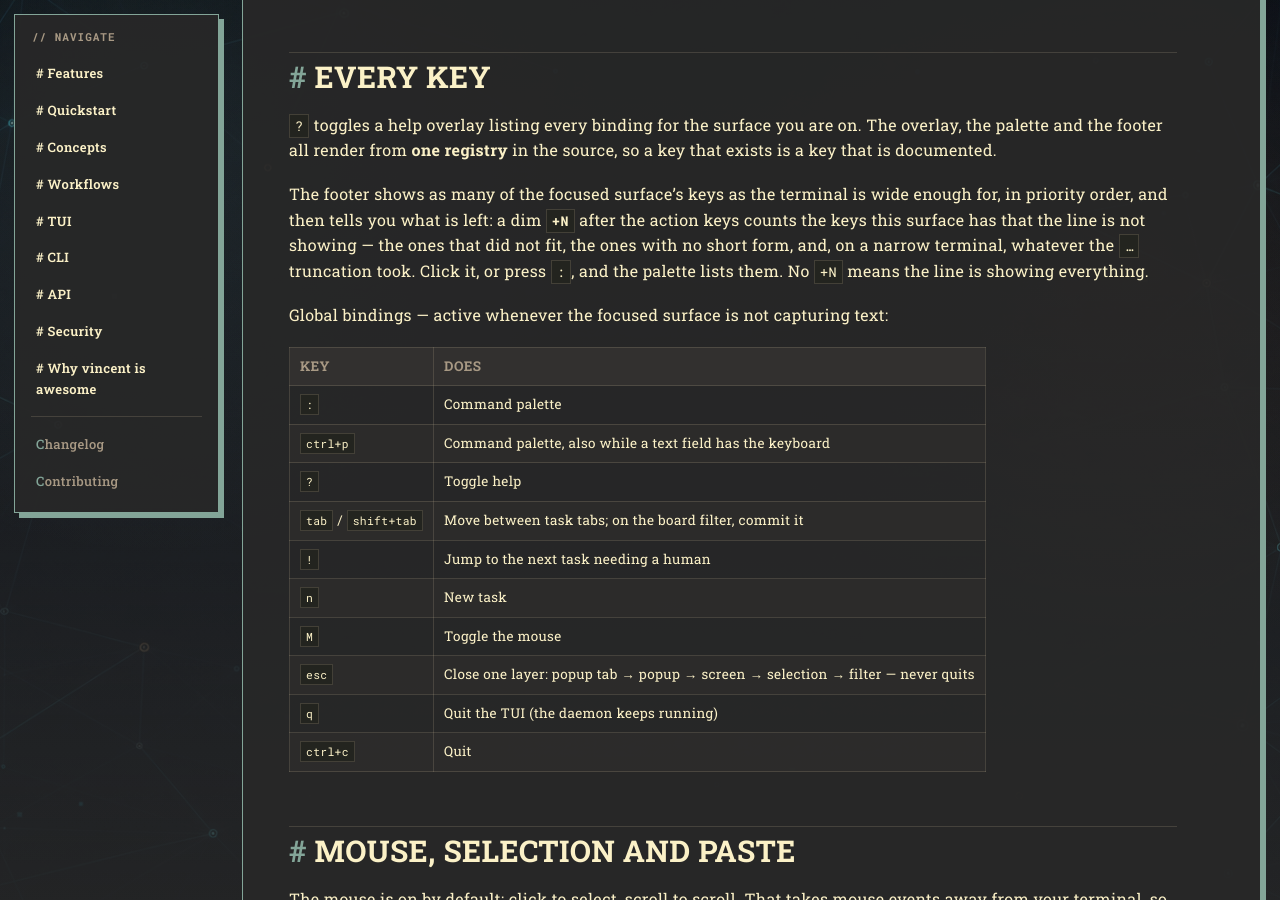
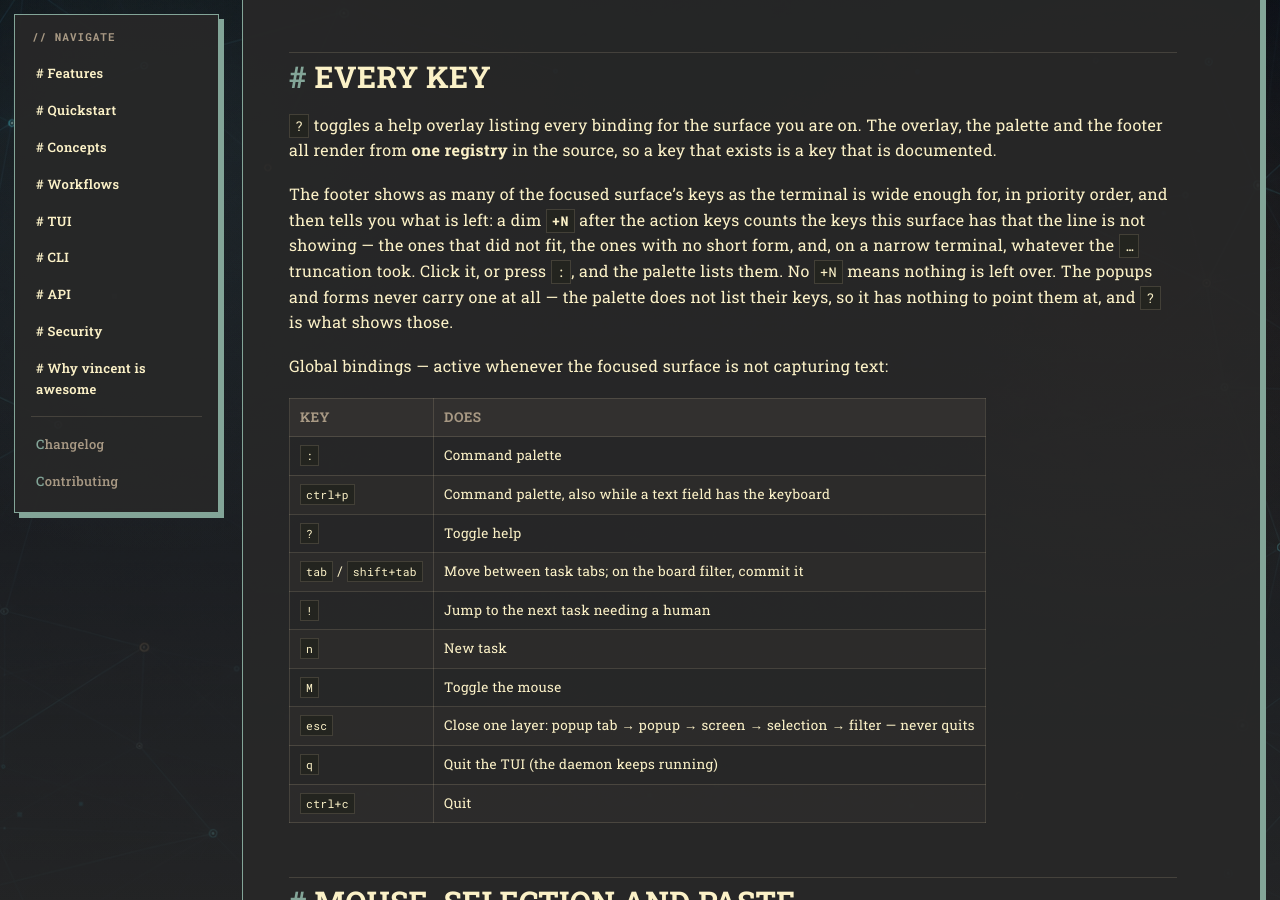
Before and after one commit to lezli01/vincent, a Jekyll site: the page built from docs/guides/tui.md, in a window 1280 px wide and 900 px high, scrolled down 40112 px. Built offline with Jekyll 4.4.1, drawn with Linux system fonts in a browser that asks for light colours; our own code applies the rules of GitHub Pages for plain Markdown files.

Commit message:
docs: say where the footer's +N never appears
The TUI guide's new footer paragraph ended "No `+N` means the line is
showing everything." It is not: `footerCountable` skips `noPalette` rows,
and the popup and form contexts — the answer form, the repair and
follow-up drafts, the PR form, the workflow create prompt and step
detail, the config editor — are entirely `noPalette`, so those surfaces
never render a `+N` however many of their keys the width or the `…` took.
Spec §15's amendment already carves them out ("on the popup surfaces
whose rows the palette does not list"); the guide now does too, and points
at `?`, which is what lists those keys.

Co-Authored-By: Claude Opus 5 (1M context) <noreply@anthropic.com>

```diff
--- a/docs/guides/tui.md
+++ b/docs/guides/tui.md
@@ -1648,7 +1648,9 @@ enough for, in priority order, and then tells you what is left: a dim **`+N`**
 after the action keys counts the keys this surface has that the line is not
 showing — the ones that did not fit, the ones with no short form, and, on a
 narrow terminal, whatever the `…` truncation took. Click it, or press `:`, and
-the palette lists them. No `+N` means the line is showing everything.
+the palette lists them. No `+N` means nothing is left over. The popups and
+forms never carry one at all — the palette does not list their keys, so it has
+nothing to point them at, and `?` is what shows those.
 
 Global bindings — active whenever the focused surface is not capturing text:
 
```
